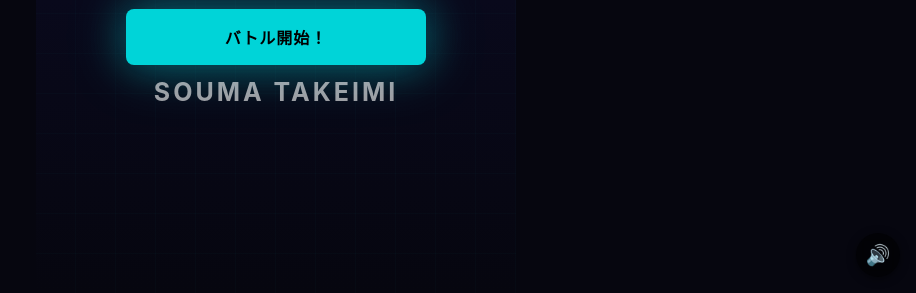
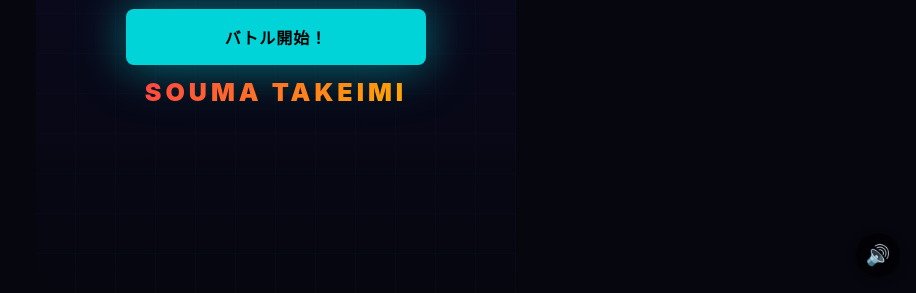
Before and after one commit to take-ma-ru/souma_app, a plain HTML site: page boki2_app.html in a window 1280 px wide. Shown: the part 507-800 px from the top of the page, without its empty margins (364-1280 px from the left). Drawn offline with Linux system fonts and the light colour scheme.

Commit message:
クレジットを赤オレンジグラデーション表示に修正
Co-Authored-By: Claude Sonnet 4.6 <noreply@anthropic.com>

```diff
--- a/boki2_app.html
+++ b/boki2_app.html
@@ -47,7 +47,7 @@ body{font-family:-apple-system,'Hiragino Sans','Yu Gothic',sans-serif;background
 .title-logo{font-size:28px;font-weight:900;letter-spacing:3px;background:linear-gradient(135deg,var(--p),#fff);-webkit-background-clip:text;-webkit-text-fill-color:transparent;}
 .title-sub{font-size:13px;color:var(--tx2);letter-spacing:4px;margin-top:-6px;}
 .jett-quote{background:var(--card);border-left:3px solid var(--p);padding:12px 16px;border-radius:0 8px 8px 0;font-size:14px;color:var(--p);font-style:italic;line-height:1.6;align-self:stretch;margin:0 4px;text-align:left;}
-.title-credit{font-size:25px;font-weight:700;letter-spacing:3px;color:rgba(255,255,255,0.6);white-space:nowrap;}
+.title-credit{font-size:25px;font-weight:900;letter-spacing:4px;display:inline-block;background:linear-gradient(135deg,#ff4444,#ffaa00);-webkit-background-clip:text;background-clip:text;-webkit-text-fill-color:transparent;color:transparent;white-space:nowrap;}
 
 /* buttons */
 .btn{border:none;padding:16px 32px;font-size:16px;font-weight:700;border-radius:8px;cursor:pointer;letter-spacing:1px;transition:all .18s;width:100%;max-width:300px;}
```
